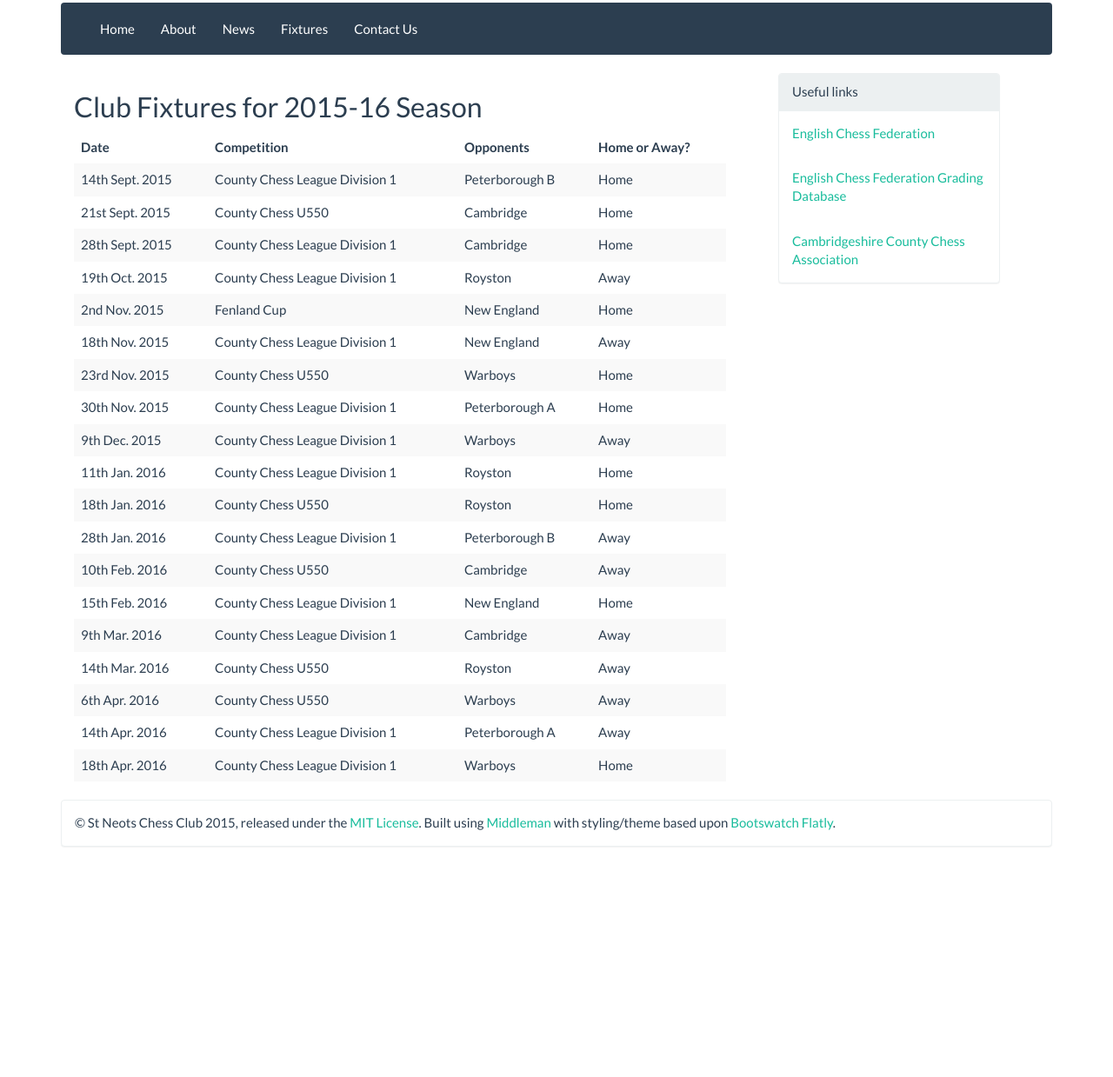
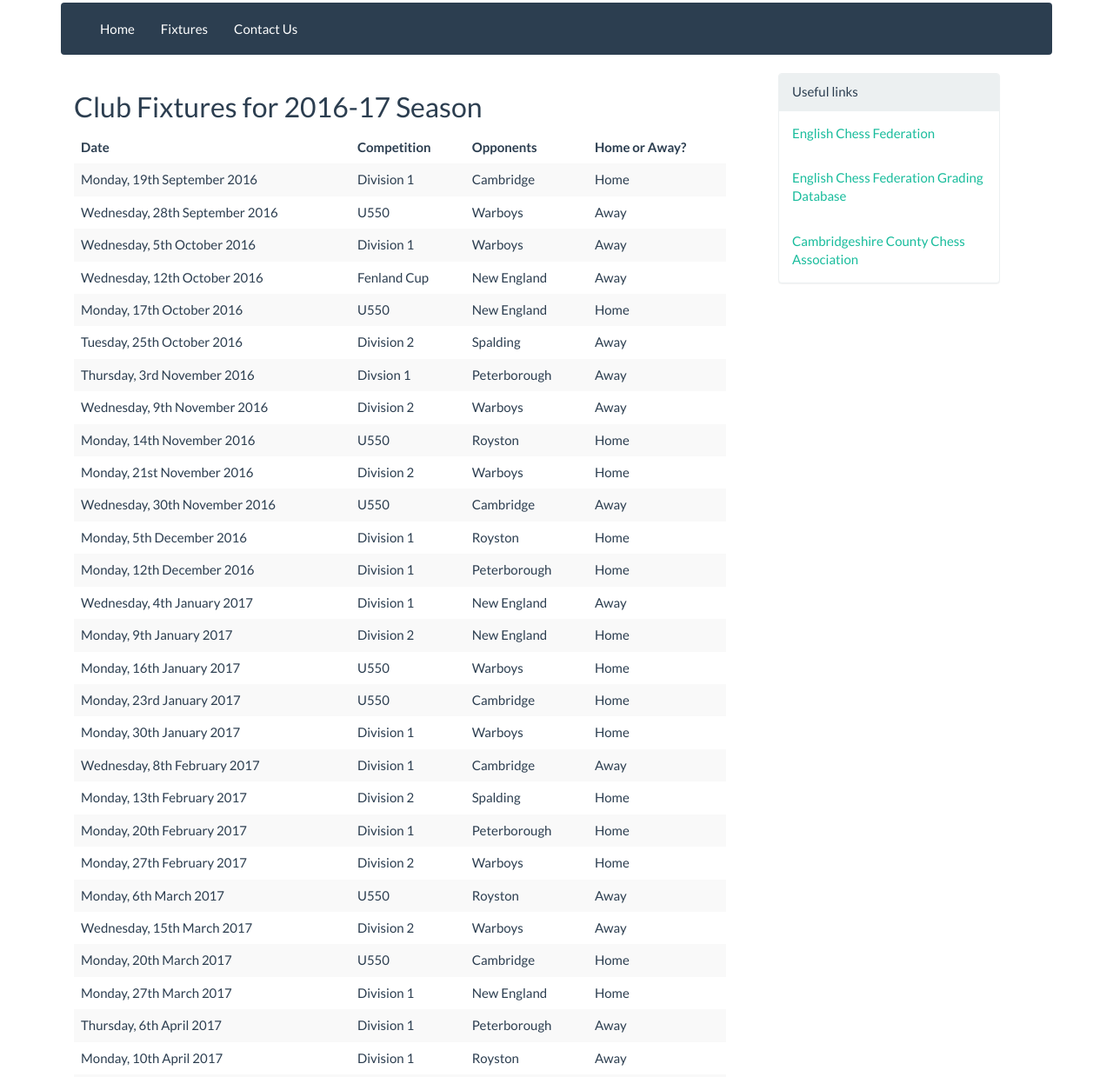
Before and after one commit to st-neots-chess/st-neots-chess.github.io, a plain HTML site: page fixtures.html in a window 1280 px wide. Shown: the part 277-1516 px from the top of the page at 87% size. Before the commit the page ends 1272 px from the top, so only its background shows below. Drawn offline with Linux system fonts and the light colour scheme.

Commit message:
Refreshed for 2016-17 season

```diff
--- a/fixtures.html
+++ b/fixtures.html
@@ -34,8 +34,6 @@
 		<div class="collapse navbar-collapse" id="bs-example-navbar-collapse-1">
 			<ul class="nav navbar-nav">
 				<li><a href="./">Home</a></li>
-				<li><a href="about.html">About</a></li>
-				<li><a href="news.html">News</a></li>
 				<li><a href="fixtures.html">Fixtures</a></li>
 				<li><a href="contact.html">Contact Us</a></li>
 			</ul>
@@ -43,11 +41,10 @@
 	</div>
 </nav>
 
-
       <div class="container">
 	<div class="row">
 		<div class="col-md-8">
-			<h2>Club Fixtures for 2015-16 Season</h2>
+			<h2>Club Fixtures for 2016-17 Season</h2>
 			<table class="table table-striped table-hover ">
 				<thead>
 					<tr>
@@ -59,118 +56,184 @@
 				</thead>
 				<tbody>
 					<tr>
-						<td>14th Sept. 2015</td>
-						<td>County Chess League Division 1</td>
-						<td>Peterborough B</td>
-						<td>Home</td>
-					</tr>
-					<tr>
-						<td>21st Sept. 2015</td>
-						<td>County Chess U550</td>
+						<td>Monday, 19th September 2016</td>
+						<td>Division 1</td>
 						<td>Cambridge</td>
 						<td>Home</td>
 					</tr>
 					<tr>
-						<td>28th Sept. 2015</td>
-						<td>County Chess League Division 1</td>
+						<td>Wednesday, 28th September 2016</td>
+						<td>U550</td>
+						<td>Warboys</td>
+						<td>Away</td>
+					</tr>
+					<tr>
+						<td>Wednesday, 5th October 2016</td>
+						<td>Division 1</td>
+						<td>Warboys</td>
+						<td>Away</td>
+					</tr>
+					<tr>
+						<td>Wednesday, 12th October 2016</td>
+						<td>Fenland Cup</td>
+						<td>New England</td>
+						<td>Away</td>
+					</tr>
+					<tr>
+						<td>Monday, 17th October 2016</td>
+						<td>U550</td>
+						<td>New England</td>
+						<td>Home</td>
+					</tr>
+					<tr>
+						<td>Tuesday, 25th October 2016</td>
+						<td>Division 2</td>
+						<td>Spalding</td>
+						<td>Away</td>
+					</tr>
+					<tr>
+						<td>Thursday, 3rd November 2016</td>
+						<td>Divsion 1</td>
+						<td>Peterborough</td>
+						<td>Away</td>
+					</tr>
+					<tr>
+						<td>Wednesday, 9th November 2016</td>
+						<td>Division 2</td>
+						<td>Warboys</td>
+						<td>Away</td>
+					</tr>
+					<tr>
+						<td>Monday, 14th November 2016</td>
+						<td>U550</td>
+						<td>Royston</td>
+						<td>Home</td>
+					</tr>
+					<tr>
+						<td>Monday, 21st November 2016</td>
+						<td>Division 2</td>
+						<td>Warboys</td>
+						<td>Home</td>
+					</tr>
+					<tr>
+						<td>Wednesday, 30th November 2016</td>
+						<td>U550</td>
+						<td>Cambridge</td>
+						<td>Away</td>
+					</tr>
+					<tr>
+						<td>Monday, 5th December 2016</td>
+						<td>Division 1</td>
+						<td>Royston</td>
+						<td>Home</td>
+					</tr>
+					<tr>
+						<td>Monday, 12th December 2016</td>
+						<td>Division 1</td>
+						<td>Peterborough</td>
+						<td>Home</td>
+					</tr>
+					<tr>
+						<td>Wednesday, 4th January 2017</td>
+						<td>Division 1</td>
+						<td>New England</td>
+						<td>Away</td>
+					</tr>
+					<tr>
+						<td>Monday, 9th January 2017</td>
+						<td>Division 2</td>
+						<td>New England</td>
+						<td>Home</td>
+					</tr>
+					<tr>
+						<td>Monday, 16th January 2017</td>
+						<td>U550</td>
+						<td>Warboys</td>
+						<td>Home</td>
+					</tr>
+					<tr>
+						<td>Monday, 23rd January 2017</td>
+						<td>U550</td>
 						<td>Cambridge</td>
 						<td>Home</td>
 					</tr>
 					<tr>
-						<td>19th Oct. 2015</td>
-						<td>County Chess League Division 1</td>
+						<td>Monday, 30th January 2017</td>
+						<td>Division 1</td>
+						<td>Warboys</td>
+						<td>Home</td>
+					</tr>
+					<tr>
+						<td>Wednesday, 8th February 2017</td>
+						<td>Division 1</td>
+						<td>Cambridge</td>
+						<td>Away</td>
+					</tr>
+					<tr>
+						<td>Monday, 13th February 2017</td>
+						<td>Division 2</td>
+						<td>Spalding</td>
+						<td>Home</td>
+					</tr>
+					<tr>
+						<td>Monday, 20th February 2017</td>
+						<td>Division 1</td>
+						<td>Peterborough</td>
+						<td>Home</td>
+					</tr>
+					<tr>
+						<td>Monday, 27th February 2017</td>
+						<td>Division 2</td>
+						<td>Warboys</td>
+						<td>Home</td>
+					</tr>
+					<tr>
+						<td>Monday, 6th March 2017</td>
+						<td>U550</td>
 						<td>Royston</td>
 						<td>Away</td>
 					</tr>
 					<tr>
-						<td>2nd Nov. 2015</td>
-						<td>Fenland Cup</td>
+						<td>Wednesday, 15th March 2017</td>
+						<td>Division 2</td>
+						<td>Warboys</td>
+						<td>Away</td>
+					</tr>
+					<tr>
+						<td>Monday, 20th March 2017</td>
+						<td>U550</td>
+						<td>Cambridge</td>
+						<td>Home</td>
+					</tr>
+					<tr>
+						<td>Monday, 27th March 2017</td>
+						<td>Division 1</td>
 						<td>New England</td>
 						<td>Home</td>
 					</tr>
 					<tr>
-						<td>18th Nov. 2015</td>
-						<td>County Chess League Division 1</td>
-						<td>New England</td>
+						<td>Thursday, 6th April 2017</td>
+						<td>Division 1</td>
+						<td>Peterborough</td>
 						<td>Away</td>
 					</tr>
 					<tr>
-						<td>23rd Nov. 2015</td>
-						<td>County Chess U550</td>
-						<td>Warboys</td>
-						<td>Home</td>
-					</tr>
-					<tr>
-						<td>30th Nov. 2015</td>
-						<td>County Chess League Division 1</td>
-						<td>Peterborough A</td>
-						<td>Home</td>
-					</tr>
-					<tr>
-						<td>9th Dec. 2015</td>
-						<td>County Chess League Division 1</td>
-						<td>Warboys</td>
+						<td>Monday, 10th April 2017</td>
+						<td>Division 1</td>
+						<td>Royston</td>
 						<td>Away</td>
 					</tr>
 					<tr>
-						<td>11th Jan. 2016</td>
-						<td>County Chess League Division 1</td>
-						<td>Royston</td>
-						<td>Home</td>
-					</tr>
-					<tr>
-						<td>18th Jan. 2016</td>
-						<td>County Chess U550</td>
-						<td>Royston</td>
-						<td>Home</td>
-					</tr>
-					<tr>
-						<td>28th Jan. 2016</td>
-						<td>County Chess League Division 1</td>
-						<td>Peterborough B</td>
-						<td>Away</td>
-					</tr>
-					<tr>
-						<td>10th Feb. 2016</td>
-						<td>County Chess U550</td>
+						<td>Wednesday, 19th April 2017</td>
+						<td>U550</td>
 						<td>Cambridge</td>
 						<td>Away</td>
 					</tr>
 					<tr>
-						<td>15th Feb. 2016</td>
-						<td>County Chess League Division 1</td>
+						<td>Wednesday, 26th April 2017</td>
+						<td>Division 2</td>
 						<td>New England</td>
-						<td>Home</td>
-					</tr>
-					<tr>
-						<td>9th Mar. 2016</td>
-						<td>County Chess League Division 1</td>
-						<td>Cambridge</td>
 						<td>Away</td>
-					</tr>
-					<tr>
-						<td>14th Mar. 2016</td>
-						<td>County Chess U550</td>
-						<td>Royston</td>
-						<td>Away</td>
-					</tr>
-					<tr>
-						<td>6th Apr. 2016</td>
-						<td>County Chess U550</td>
-						<td>Warboys</td>
-						<td>Away</td>
-					</tr>
-					<tr>
-						<td>14th Apr. 2016</td>
-						<td>County Chess League Division 1</td>
-						<td>Peterborough A</td>
-						<td>Away</td>
-					</tr>
-					<tr>
-						<td>18th Apr. 2016</td>
-						<td>County Chess League Division 1</td>
-						<td>Warboys</td>
-						<td>Home</td>
 					</tr>
 				</tbody>
 			</table>
@@ -199,15 +262,12 @@
 	</div>
 </div>
 
-
-
       <footer>
 	<div class="panel panel-default">
 	  <div class="panel-body">
-	    &copy; St Neots Chess Club 2015, released under the <a href="http://opensource.org/licenses/MIT">MIT License</a>.  Built using <a href="https://middlemanapp.com">Middleman</a> with styling/theme based upon <a href="https://bootswatch.com/flatly/">Bootswatch Flatly</a>.
+	    &copy; St Neots Chess Club 2016, released under the <a href="http://opensource.org/licenses/MIT">MIT License</a>.  Built using <a href="https://middlemanapp.com">Middleman</a> with styling/theme based upon <a href="https://bootswatch.com/flatly/">Bootswatch Flatly</a>.
 	</div>
 </footer>
-
 
     </div>
   </body>
```
Also changed, not shown: about.html (+1 -5 lines), contact.html (+6 -11 lines), index.html (+12 -36 lines), news.html (+1 -5 lines), news/2015/05/18/fenland-cup-final-heartbreak.html (+1 -5 lines), news/2015/08/15/county-rapidplay-details.html (+1 -5 lines), news/2015/08/23/fixtures-announced.html (+1 -5 lines), javascripts/all.js (deleted).
